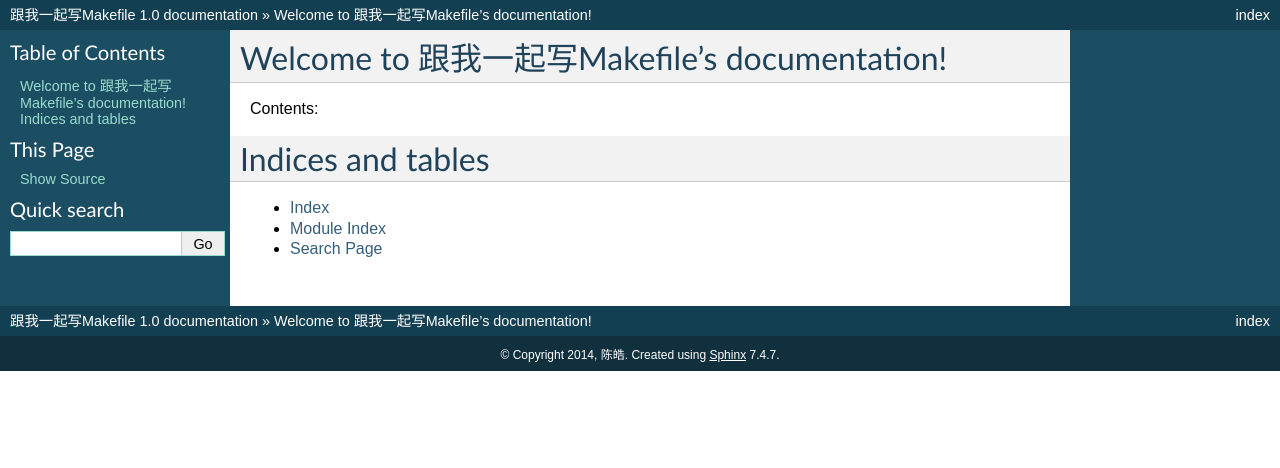
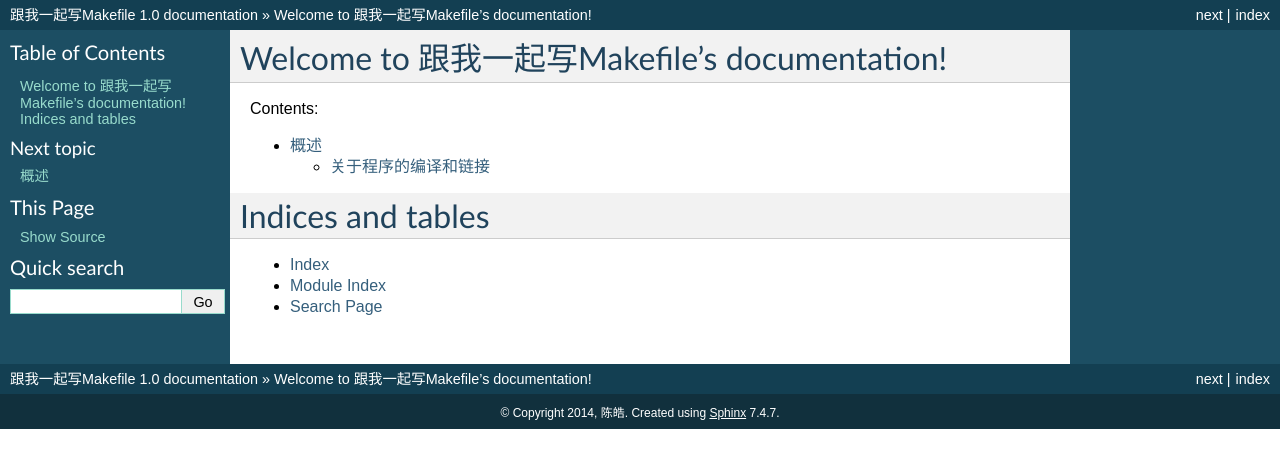
Before and after one commit to seisman/how-to-write-makefile, a Sphinx documentation site: the page built from source/index.rst, in a window 1280 px wide. Shown: the top 468 px of the page. Built offline with Sphinx 7.4.7, drawn with Linux system fonts in a browser that asks for light colours; some of the changed lines change nothing that is shown.

Commit message:
Overview.rst

```diff
--- a/source/index.rst
+++ b/source/index.rst
@@ -11,6 +11,8 @@ Contents:
 .. toctree::
    :maxdepth: 2
 
+   overview
+
 
 
 Indices and tables
--- /dev/null
+++ b/source/overview.rst
@@ -0,0 +1,26 @@
+概述
+====
+
+
+什么是makefile？或许很多Winodws的程序员都不知道这个东西，因为那些Windows的集成开发环境(integrated development environment, IDE)都为你做了这个工作，但我觉得要作一个好的和professional的程序员，makefile还是要懂。这就好像现在有这么多的HTML的编辑器，但如果你想成为一个专业人士，你还是要了解HTML的标识的含义。特别在Unix下的软件编译，你就不能不自己写makefile了，会不会写makefile，从一个侧面说明了一个人是否具备完成大型工程的能力。
+
+因为，makefile关系到了整个工程的编译规则。一个工程中的源文件不计其数，并且按类型、功能、模块分别放在若干个目录中，makefile定义了一系列的规则来指定，哪些文件需要先编译，哪些文件需要后编译，哪些文件需要重新编译，甚至于进行更复杂的功能操作，因为makefile就像一个 Shell脚本一样，其中也可以执行操作系统的命令。
+
+makefile带来的好处就是——“自动化编译”，一旦写好，只需要一个make命令，整个工程完全自动编译，极大的提高了软件开发的效率。 make是一个命令工具，是一个解释makefile中指令的命令工具，一般来说，大多数的IDE都有这个命令，比如：Delphi的make， Visual C++的nmake，Linux下GNU的make。可见，makefile都成为了一种在工程方面的编译方法。
+
+现在讲述如何写makefile的文章比较少，这是我想写这篇文章的原因。当然，不同产商的make各不相同，也有不同的语法，但其本质都是在 “文件依赖性”上做文章，这里，我仅对GNU的make进行讲述，我的环境是RedHat Linux 8.0，make的版本是3.80。必竟，这个 make是应用最为广泛的，也是用得最多的。而且其还是最遵循于IEEE 1003.2-1992 标准的（POSIX.2）。
+
+在这篇文档中，将以C/C++的源码作为我们基础，所以必然涉及一些关于C/C++的编译的知识，相关于这方面的内容，还请各位查看相关的编译器的文档。这里所默认的编译器是UNIX下的GCC和CC。
+
+关于程序的编译和链接
+--------------------
+
+在此，我想多说关于程序编译的一些规范和方法，一般来说，无论是C、C++、还是pas，首先要把源文件编译成中间代码文件，在Windows下也就是 .obj 文件，UNIX下是 .o 文件，即 Object File，这个动作叫做编译（compile）。然后再把大量的 Object File合成执行文件，这个动作叫作链接（link）。
+
+编译时，编译器需要的是语法的正确，函数与变量的声明的正确。对于后者，通常是你需要告诉编译器头文件的所在位置（头文件中应该只是声明，而定义应该放在C/C++文件中），只要所有的语法正确，编译器就可以编译出中间目标文件。一般来说，每个源文件都应该对应于一个中间目标文件（O文件或是 OBJ文件）。
+
+链接时，主要是链接函数和全局变量，所以，我们可以使用这些中间目标文件（O文件或是OBJ文件）来链接我们的应用程序。链接器并不管函数所在的源文件，只管函数的中间目标文件（Object File），在大多数时候，由于源文件太多，编译生成的中间目标文件太多，而在链接时需要明显地指出中间目标文件名，这对于编译很不方便，所以，我们要给中间目标文件打个包，在Windows下这种包叫“库文件”（Library File)，也就是  .lib 文件，在UNIX下，是Archive File，也就是 .a 文件。
+
+总结一下，源文件首先会生成中间目标文件，再由中间目标文件生成执行文件。在编译时，编译器只检测程序语法，和函数、变量是否被声明。如果函数未被声明，编译器会给出一个警告，但可以生成Object File。而在链接程序时，链接器会在所有的Object File中找寻函数的实现，如果找不到，那到就会报链接错误码（Linker Error），在VC下，这种错误一般是：Link 2001错误，意思说是说，链接器未能找到函数的实现。你需要指定函数的Object File.
+
+好，言归正传，gnu的make有许多的内容，闲言少叙，
```
